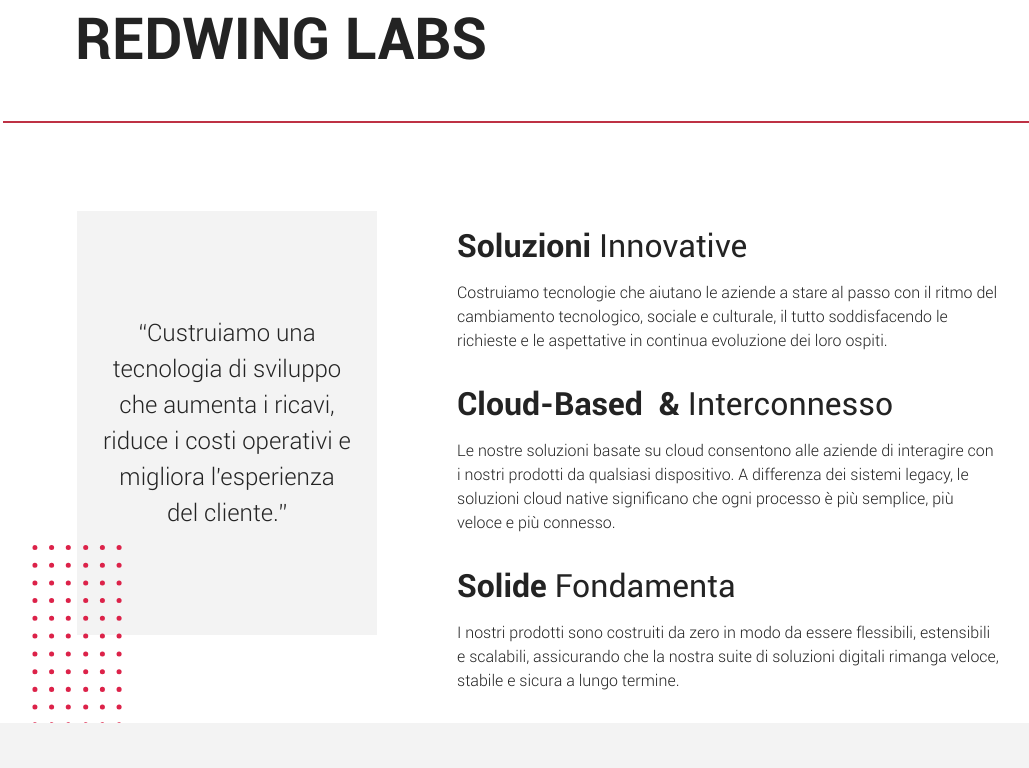
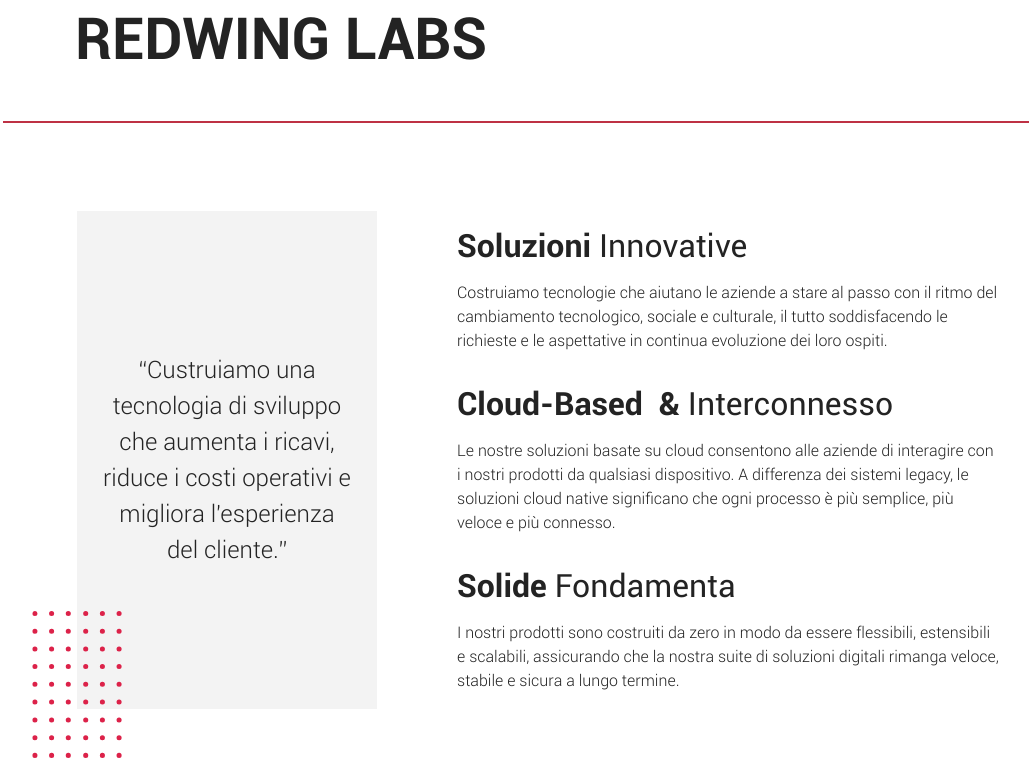
Before and after one commit to redwinglabs-team/website, a React (Create React App) app: page / in a window 1280 px wide. Shown: the part 881-1649 px from the top of the page, without its empty margins (93-1122 px from the left). Built offline with nearby package versions, Linux system fonts and the light colour scheme.

Commit message:
fix removed max height

```diff
--- a/src/components/home/DescriptionSection.js
+++ b/src/components/home/DescriptionSection.js
@@ -12,7 +12,6 @@
   padding: 88px 170px;
   flex-direction: row;
   width: fit-content;
-  max-height: 600px;
 
   @media (max-width: ${({ theme: { mediaQueries } }) => `${mediaQueries.desktopPixel + 1}px`}) and (min-width: ${({ theme: { mediaQueries } }) =>
       `${mediaQueries.mobilePixel + 1}px`}) {
--- a/src/components/home/SecondDescription.js
+++ b/src/components/home/SecondDescription.js
@@ -74,7 +74,6 @@
 `;
 const LogoContainer = styled(Container)`
   height: fit-content;
-  max-width: 600px;
   background-color: ${({ theme: { colors } }) => colors.white};
   padding: 16px;
   svg {
```
